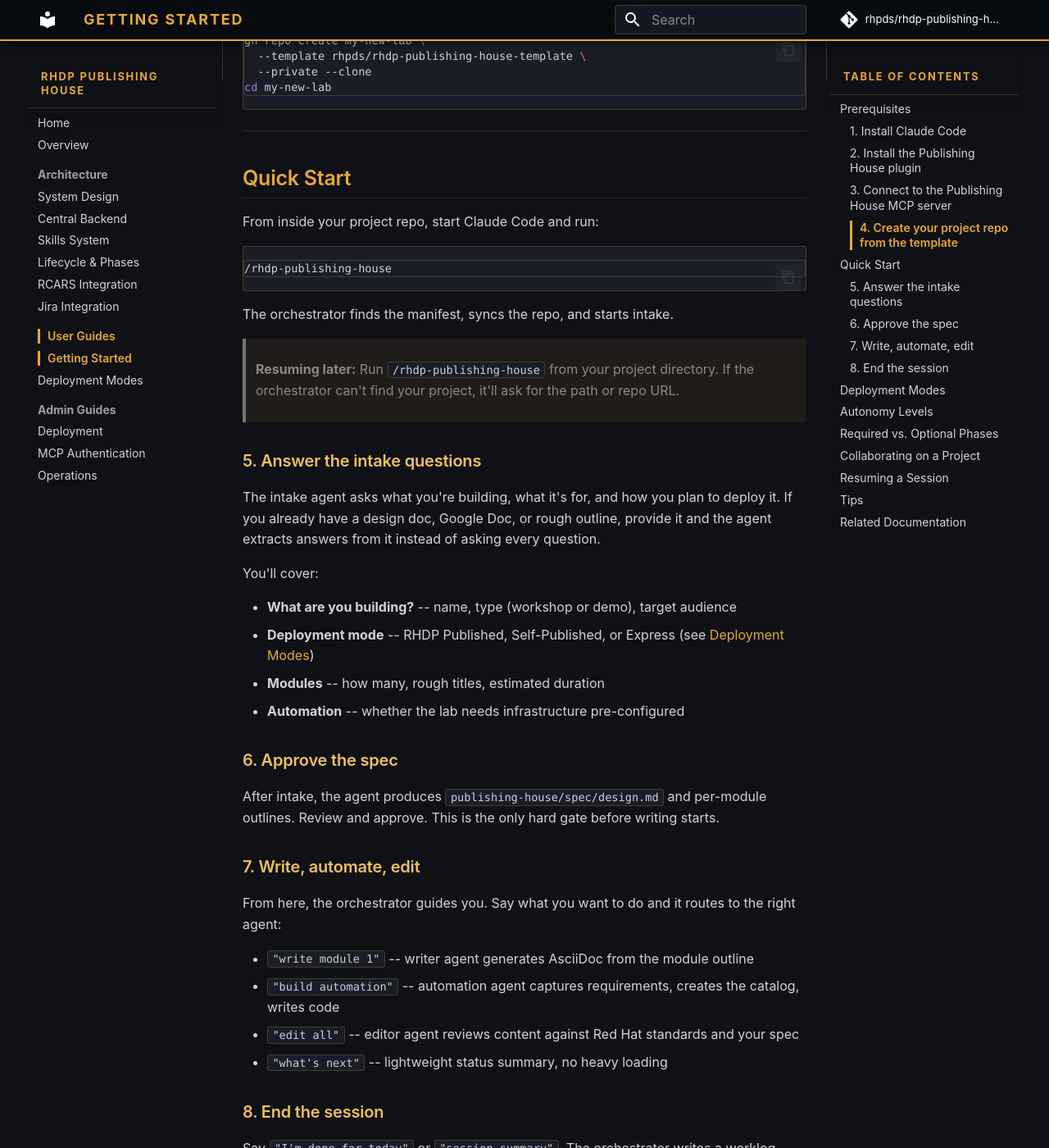
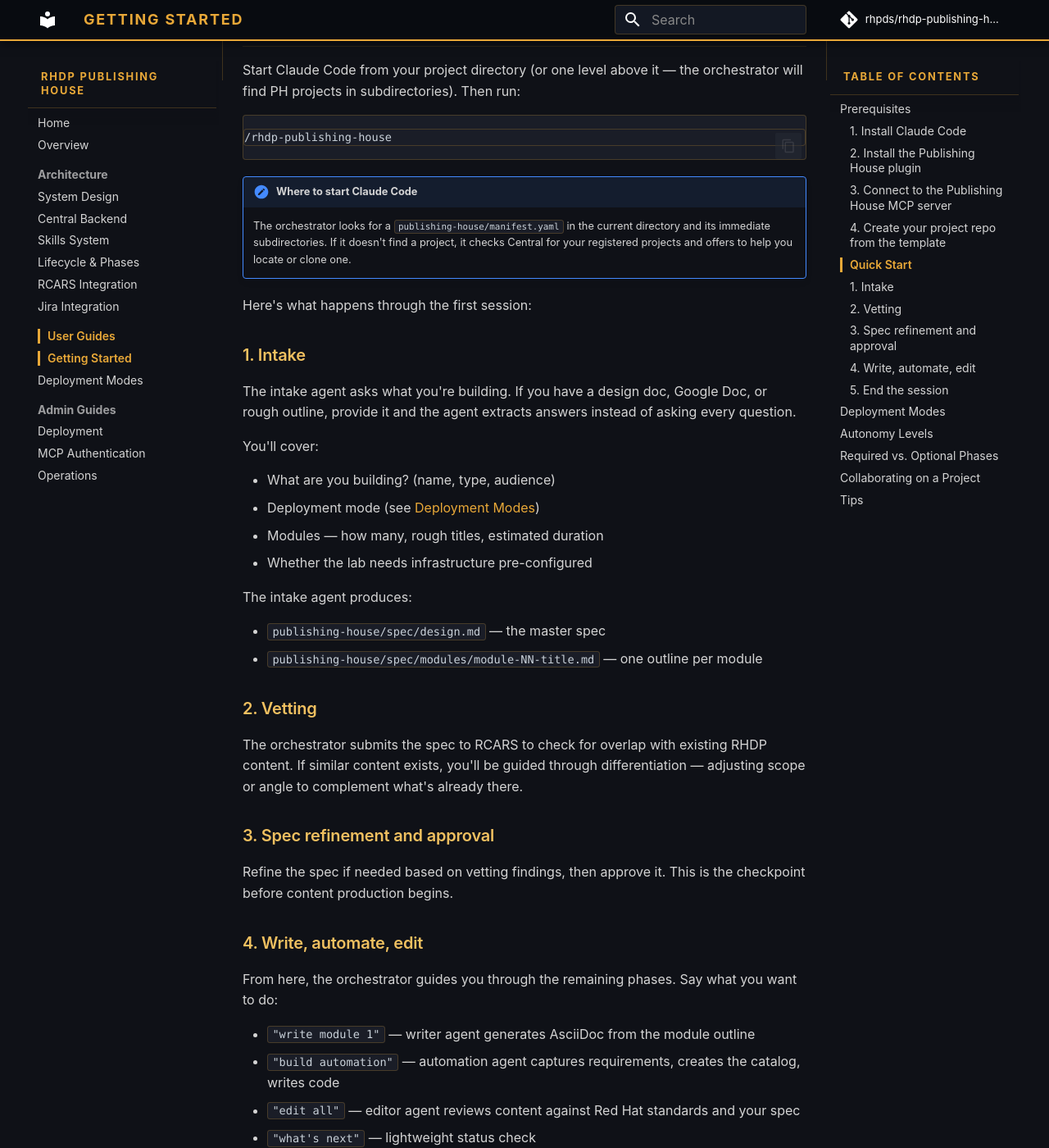
Before and after one commit to treddy08/rhdp-publishing-house, an MkDocs documentation site: the page built from docs/user/getting-started.md, in a window 1280 px wide and 1400 px high, scrolled down 2084 px. Shown: the whole window at 82% size. Built offline with MkDocs 1.6.1 and Material for MkDocs 9.7.7, drawn with Linux system fonts in a browser that asks for light colours; comment, search, counter and statistics services are not loaded; some of the changed text lies outside the part shown.

Commit message:
[RHDPCD-47] Rewrite getting-started with review feedback
- Add claude mcp add command as the primary MCP setup method
- Remove Private repo default — repos can be public or private
- Restart numbering in Quick Start (not a continuation of prereqs)
- Tell users to start CC from project dir or one level above
- Expand Quick Start with intake/vetting/approval flow summary
- Fix Required vs Optional formatting (proper list rendering)
- Troubleshooting as admonition instead of blockquote
- Remove Related Documentation section
- Drop deployment modes detail table (link to full page instead)

Co-Authored-By: Claude Sonnet 4.6 (1M context) <noreply@anthropic.com>

````diff
--- a/docs/user/getting-started.md
+++ b/docs/user/getting-started.md
@@ -18,9 +18,20 @@ Add the plugin to your Claude Code settings, or pass it at launch with `--plugin
 
 ### 3. Connect to the Publishing House MCP server
 
-The MCP server gives Claude Code access to RCARS content advisory, session continuity, project tracking, and express mode tools. You need an API key from a PH admin.
+The MCP server gives Claude Code access to RCARS content advisory, project tracking, and session tools. You need an API key from a PH admin.
 
-Add the PH MCP server to your Claude Code global config (`~/.claude.json`). Add the `publishing-house` entry to the `mcpServers` block (create the block if it doesn't exist -- this is the same file where other MCP servers like GitHub and context7 are configured):
+The easiest way to add it is the `claude mcp add` command:
+
+```bash
+claude mcp add publishing-house \
+  --transport http \
+  --url "https://ph-mcp.apps.<cluster-domain>/mcp/" \
+  --header "Authorization: Bearer <your-api-key>"
+```
+
+Replace `<cluster-domain>` with the OpenShift cluster apps domain (ask your admin) and `<your-api-key>` with the raw API key they provide.
+
+Alternatively, add it manually to `~/.claude.json`:
 
 ```json
 {
@@ -36,41 +47,34 @@ Add the PH MCP server to your Claude Code global config (`~/.claude.json`). Add
 }
 ```
 
-Replace:
-- `<cluster-domain>` with the OpenShift cluster apps domain (ask your admin for the exact URL)
-- `<your-api-key>` with the raw API key provided by your admin
+Restart Claude Code after adding the server.
 
-Restart Claude Code after saving. The PH MCP tools will be available in every session automatically.
+!!! tip "Verify the connection"
+    After restarting, ask Claude: "List PH projects." If the connection is working, you'll see a list of projects (or an empty list if none exist yet).
 
-**Verify the connection:** After restarting, Claude Code should show `publishing-house` as an available MCP server. Test by asking Claude: "List PH projects" -- if the connection is working, you will see a list of projects (or an empty list if none exist yet).
-
-> **Troubleshooting:**
->
-> - **"Connection refused"** -- Verify the URL matches `https://ph-mcp.apps.<cluster-domain>/mcp/`. Check with your admin that the backend is deployed and the route is active. VPN may be required.
-> - **401 "Authentication required"** -- Verify the `headers` block exists with `"Authorization": "Bearer <your-api-key>"`. Ensure `type` is `"http"` (not `"sse"` or `"stdio"`).
-> - **Invalid key** -- Your API key may have been rotated. Contact your PH admin for a new one.
-> - **Tool not found** -- Restart Claude Code and check that `publishing-house` appears in the MCP server list. Verify your config is valid JSON.
-> - **"RCARS unavailable"** -- The RCARS service is temporarily down. The intake skill can proceed without vetting -- it will offer to skip the check.
+!!! warning "Troubleshooting"
+    - **Connection refused** — verify the URL, check VPN connectivity, confirm the backend is deployed
+    - **401 "Authentication required"** — verify the `Authorization` header is set and the key is current
+    - **Tool not found** — restart Claude Code and check that `publishing-house` appears in the MCP server list
 
 ### 4. Create your project repo from the template
 
-**Option A -- GitHub web UI (no extra tools required):**
+**Option A — GitHub web UI:**
 
 1. Go to `https://github.com/rhpds/rhdp-publishing-house-template`
-2. Click **Use this template -> Create a new repository**
-3. Set it to **Private**, give it a name, and create it
+2. Click **Use this template → Create a new repository**
+3. Give it a name and create it
 4. Clone it:
    ```bash
    git clone git@github.com:your-org/your-repo.git
-   cd your-repo
    ```
 
-**Option B -- `gh` CLI:**
+**Option B — `gh` CLI:**
 
 ```bash
 gh repo create my-new-lab \
   --template rhpds/rhdp-publishing-house-template \
-  --private --clone
+  --clone
 cd my-new-lab
 ```
 
@@ -78,88 +82,101 @@ cd my-new-lab
 
 ## Quick Start
 
-From inside your project repo, start Claude Code and run:
+Start Claude Code from your project directory (or one level above it — the orchestrator will find PH projects in subdirectories). Then run:
 
 ```
 /rhdp-publishing-house
 ```
 
-The orchestrator finds the manifest, syncs the repo, and starts intake.
+!!! note "Where to start Claude Code"
+    The orchestrator looks for a `publishing-house/manifest.yaml` in the current directory and its immediate subdirectories. If it doesn't find a project, it checks Central for your registered projects and offers to help you locate or clone one.
 
-> **Resuming later:** Run `/rhdp-publishing-house` from your project directory. If the orchestrator can't find your project, it'll ask for the path or repo URL.
+Here's what happens through the first session:
 
-### 5. Answer the intake questions
+### 1. Intake
 
-The intake agent asks what you're building, what it's for, and how you plan to deploy it. If you already have a design doc, Google Doc, or rough outline, provide it and the agent extracts answers from it instead of asking every question.
+The intake agent asks what you're building. If you have a design doc, Google Doc, or rough outline, provide it and the agent extracts answers instead of asking every question.
 
 You'll cover:
 
-- **What are you building?** -- name, type (workshop or demo), target audience
-- **Deployment mode** -- RHDP Published, Self-Published, or Express (see [Deployment Modes](deployment-modes.md))
-- **Modules** -- how many, rough titles, estimated duration
-- **Automation** -- whether the lab needs infrastructure pre-configured
+- What are you building? (name, type, audience)
+- Deployment mode (see [Deployment Modes](deployment-modes.md))
+- Modules — how many, rough titles, estimated duration
+- Whether the lab needs infrastructure pre-configured
 
-### 6. Approve the spec
+The intake agent produces:
 
-After intake, the agent produces `publishing-house/spec/design.md` and per-module outlines. Review and approve. This is the only hard gate before writing starts.
+- `publishing-house/spec/design.md` — the master spec
+- `publishing-house/spec/modules/module-NN-title.md` — one outline per module
 
-### 7. Write, automate, edit
+### 2. Vetting
 
-From here, the orchestrator guides you. Say what you want to do and it routes to the right agent:
+The orchestrator submits the spec to RCARS to check for overlap with existing RHDP content. If similar content exists, you'll be guided through differentiation — adjusting scope or angle to complement what's already there.
 
-- `"write module 1"` -- writer agent generates AsciiDoc from the module outline
-- `"build automation"` -- automation agent captures requirements, creates the catalog, writes code
-- `"edit all"` -- editor agent reviews content against Red Hat standards and your spec
-- `"what's next"` -- lightweight status summary, no heavy loading
+### 3. Spec refinement and approval
 
-### 8. End the session
+Refine the spec if needed based on vetting findings, then approve it. This is the checkpoint before content production begins.
 
-Say `"I'm done for today"` or `"session summary"`. The orchestrator writes a worklog entry, commits the manifest and worklog, and pushes. Next session, the pull happens automatically.
+### 4. Write, automate, edit
+
+From here, the orchestrator guides you through the remaining phases. Say what you want to do:
+
+- `"write module 1"` — writer agent generates AsciiDoc from the module outline
+- `"build automation"` — automation agent captures requirements, creates the catalog, writes code
+- `"edit all"` — editor agent reviews content against Red Hat standards and your spec
+- `"what's next"` — lightweight status check
+
+### 5. End the session
+
+Say `"I'm done for today"` or `"session summary"`. The orchestrator writes a worklog entry, commits, and pushes. Next session, the pull happens automatically.
+
+!!! tip "Resuming later"
+    Run `/rhdp-publishing-house` from your project directory or one level above. The orchestrator finds your project, pulls the latest changes, and presents where things stand. If it can't find the project, it offers to help locate or clone it.
 
 ---
 
 ## Deployment Modes
 
-Set during intake. Determines the automation path and publishing target. See the full [Deployment Modes](deployment-modes.md) guide for details.
+Set during intake. Determines the review rigor and publishing target. See [Deployment Modes](deployment-modes.md) for the full comparison.
 
-| Mode | Description | Automation | Published In RHDP? |
-|------|-------------|------------|-------------------|
-| **RHDP Published** (`onboarded`) | Full pipeline. Review gates, AgnosticV catalog, published as a standalone item. | Ansible, GitOps, or both | Yes |
-| **Self-Published** (`self_published`) | You manage deployment. Uses the generic Field Source CI with your GitOps repo URL. | GitOps only (Helm + ArgoCD) | No |
-| **Express** (`express`) | Fast path for one-off demo environments. No git repo, no review gates. See [Deployment Modes](deployment-modes.md). | Live cluster customization | No |
-
-The content pipeline (intake, writing, editing) is the same for onboarded and self-published modes. Express mode is a separate fast path -- it runs through intake, identifies a base CI from the RCARS catalog, and then gates on environment provisioning. See [Deployment Modes](deployment-modes.md) for the full lifecycle.
+| Mode | Description | Published to RHDP? |
+|------|-------------|-------------------|
+| **Onboarded** | Full pipeline with review gates and Jira tracking | Yes |
+| **Self-Published** | Same tools, softer gates, you manage deployment | No |
+| **Express** | One-off demo environment, no git repo | No |
 
 ---
 
 ## Autonomy Levels
 
-Control how much review you want at each step:
+Control how much confirmation you want at each step:
 
 ```
-/rhdp-publishing-house              # guided (default) -- review everything
-/rhdp-publishing-house assisted     # review at phase gates only
-/rhdp-publishing-house autonomous   # review at phase completion
+/rhdp-publishing-house              # guided (default) — confirm everything
+/rhdp-publishing-house assisted     # auto-fix low-risk, confirm structural changes
+/rhdp-publishing-house autonomous   # auto-fix everything clear, stop only for ambiguity
 ```
 
-Switch any time mid-session: `"switch to assisted"`
+Switch mid-session: `"switch to assisted"`
 
 ---
 
 ## Required vs. Optional Phases
 
 **Required** (cannot be skipped):
-- **Intake** -- shortcuttable with a pre-existing spec, but always runs
-- **Approval** -- you review and sign off on the spec; never auto-advanced
-- **Technical Editing** -- runs regardless of how content was produced
-- **Code & Security Review** -- required for `rhdp_published`; recommended for `self_published`
-- **Final Review** -- holistic check before marking ready
+
+- **Intake** — shortcuttable with a pre-existing spec, but always runs
+- **Approval** — you review and sign off on the spec; never auto-advanced
+- **Technical Editing** — runs regardless of how content was produced
+- **Code & Security Review** — required for onboarded; recommended for self-published
+- **Final Review** — holistic check before marking ready
 
 **Optional** (skip if handled another way):
-- **Vetting** -- check against existing RHDP content via RCARS
-- **Spec Refinement** -- clean up spec before writing starts
-- **Writing** -- skip if you wrote content manually
-- **Automation** -- skip if environment setup is handled externally
+
+- **Vetting** — check against existing RHDP content via RCARS
+- **Spec Refinement** — clean up spec before writing starts
+- **Writing** — skip if you wrote content manually
+- **Automation** — skip if environment setup is handled externally
 
 Say `"skip writing"`, `"I already have content"`, or `"skip automation"` to jump ahead.
 
@@ -169,7 +186,7 @@ Say `"skip writing"`, `"I already have content"`, or `"skip automation"` to jump
 
 The manifest is the source of truth. Push your repo; a colleague runs `/rhdp-publishing-house` and picks up exactly where you left off.
 
-The orchestrator **pulls at session start and pushes at session end** -- you don't need to manage this manually.
+The orchestrator pulls at session start and pushes at session end — you don't need to manage this manually.
 
 For async handoffs, use the worklog:
 
@@ -179,37 +196,11 @@ For async handoffs, use the worklog:
 "resolve item 2026-04-14-001"
 ```
 
-The worklog lives in `publishing-house/worklog.yaml` and is committed with every update.
-
----
-
-## Resuming a Session
-
-Run `/rhdp-publishing-house` from your project directory. The orchestrator:
-
-1. Finds the manifest in the current directory
-2. Pulls latest changes
-3. Reads manifest and worklog
-4. Presents current status and open items
-5. Asks what you want to do next
-
-If the orchestrator can't find your project, it offers to locate it by path, clone it from a remote, or walk you through creating a new one.
-
 ---
 
 ## Tips
 
-- **Invest in module outlines.** The writer agent generates content from `publishing-house/spec/modules/` -- the more detailed the outline, the better the output.
+- **Invest in module outlines.** The writer generates content from `publishing-house/spec/modules/` — the more detailed the outline, the better the output.
 - **Human edits are expected.** Edit content, specs, and automation files freely between sessions. All agents read fresh and respect what's there.
-- **The worklog is for notes, not tasks.** Manifest tracks phases; worklog tracks decisions, handoffs, and context that doesn't fit in structured fields.
-- **RCARS not available?** Skip vetting and come back to it later -- it's optional.
-- **Automation testing gate.** After the automation agent writes code, you deploy it yourself and confirm with `"testing done"`.
-
----
-
-## Related Documentation
-
-- [Overview](../overview.md) -- How Publishing House works end-to-end
-- [Deployment Modes](deployment-modes.md) -- Full details on onboarded, self-published, and express modes
-- [Central Backend](../architecture/central.md) -- MCP tool reference and gate service details
-- [MCP Auth Setup](../admin/mcp-auth.md) -- Admin guide for managing API keys
+- **The worklog is for notes, not tasks.** The manifest tracks phases; the worklog tracks decisions, handoffs, and context.
+- **Automation testing gate.** After the automation agent writes code, you deploy and test it yourself, then confirm with `"testing done"`.
````
